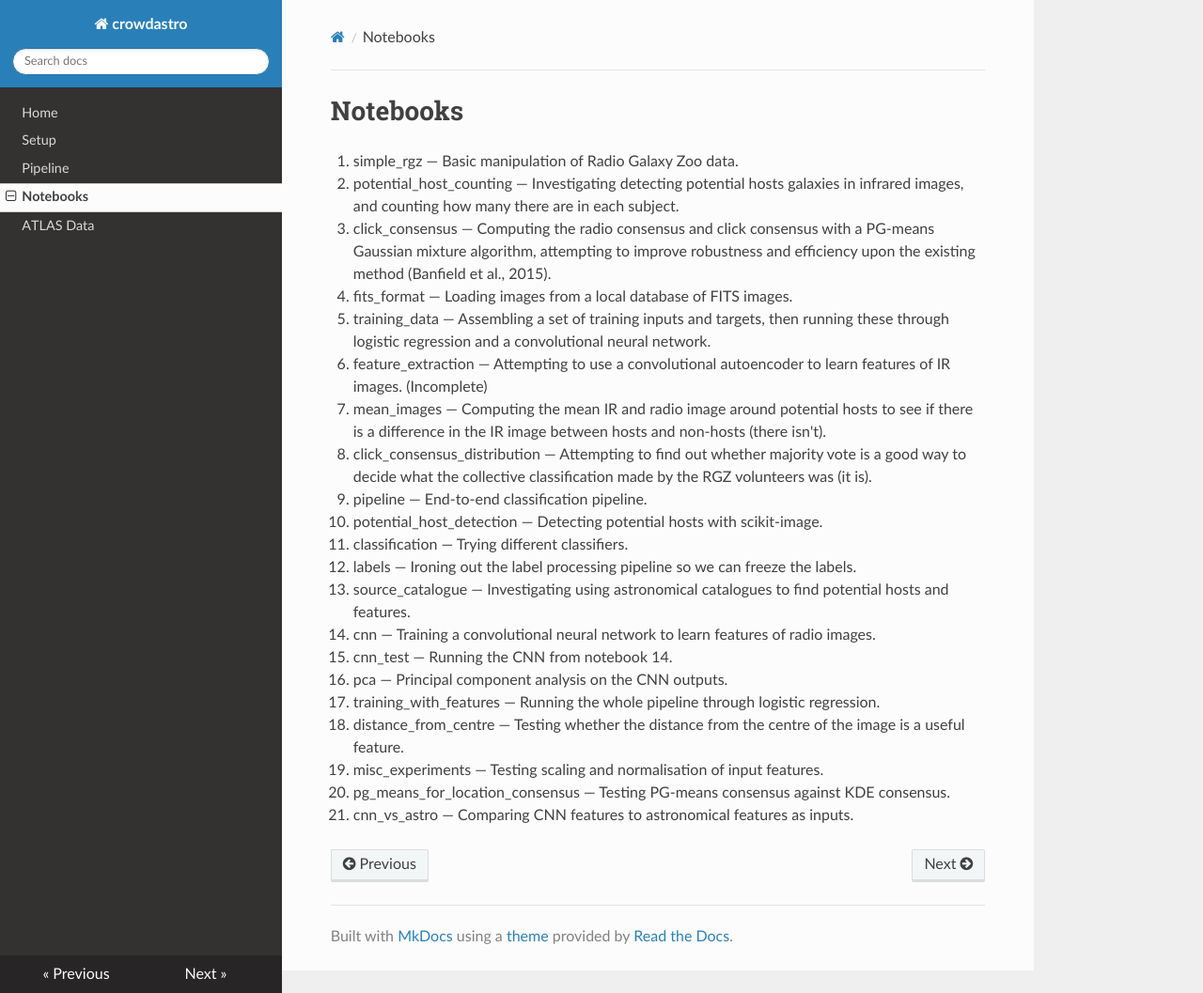
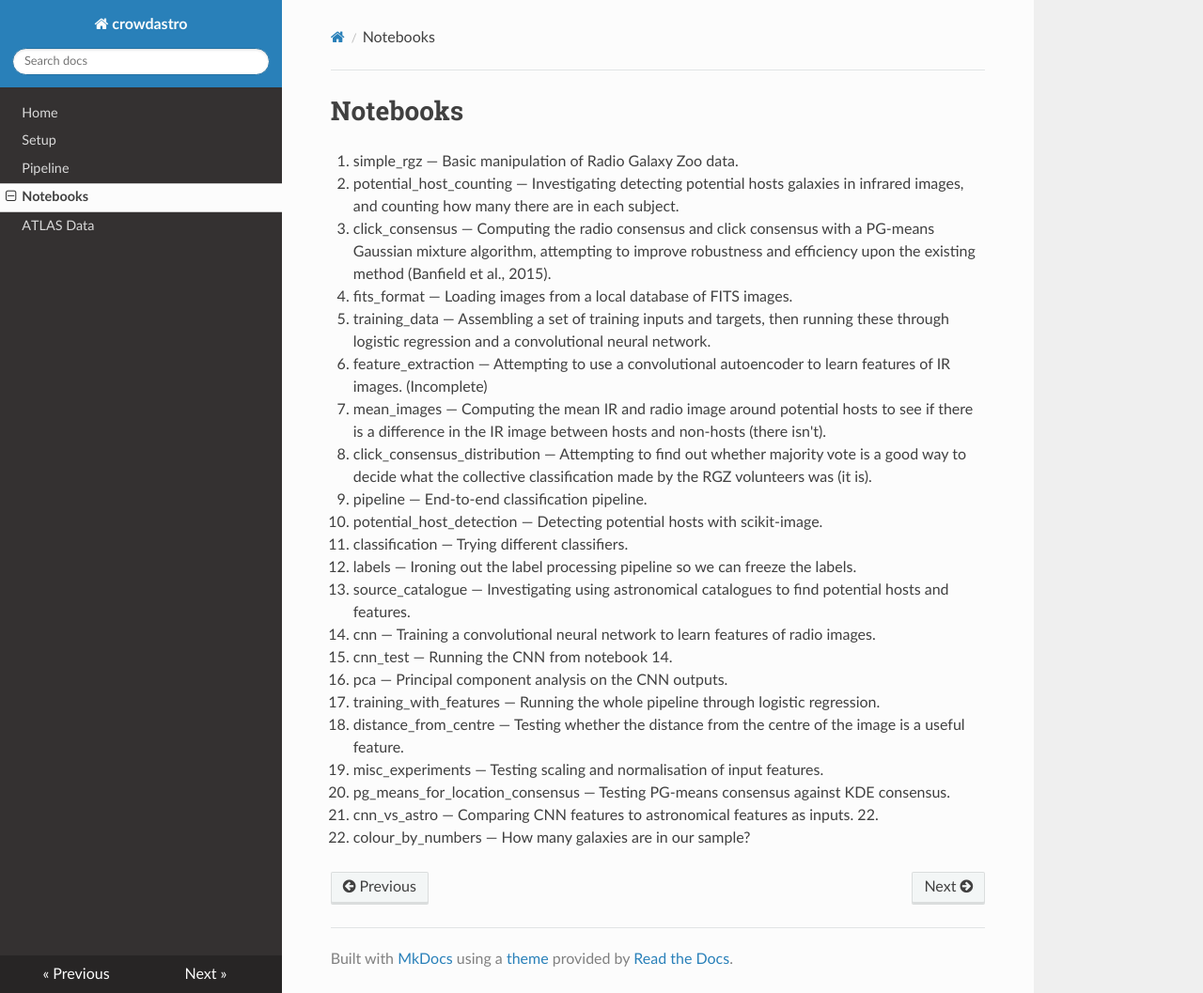
Before and after one commit to chengsoonong/crowdastro, an MkDocs documentation site: the page built from docs/notebooks.md, in a window 1280 px wide and 1057 px high. Shown: the whole window at 94% size. Built offline with MkDocs 1.6.1, drawn with Linux system fonts in a browser that asks for light colours; nearby versions of some CDN libraries; old or Windows-style settings are respelled for this version of MkDocs.

Commit message:
Added numbers notebook, #49

```diff
--- a/docs/notebooks.md
+++ b/docs/notebooks.md
@@ -22,3 +22,5 @@
 19. misc_experiments &mdash; Testing scaling and normalisation of input features.
 20. pg_means_for_location_consensus &mdash; Testing PG-means consensus against KDE consensus.
 21. cnn_vs_astro &mdash; Comparing CNN features to astronomical features as inputs.
+22.
+23. colour_by_numbers &mdash; How many galaxies are in our sample?
```
Also changed, not shown: 1 other file.
